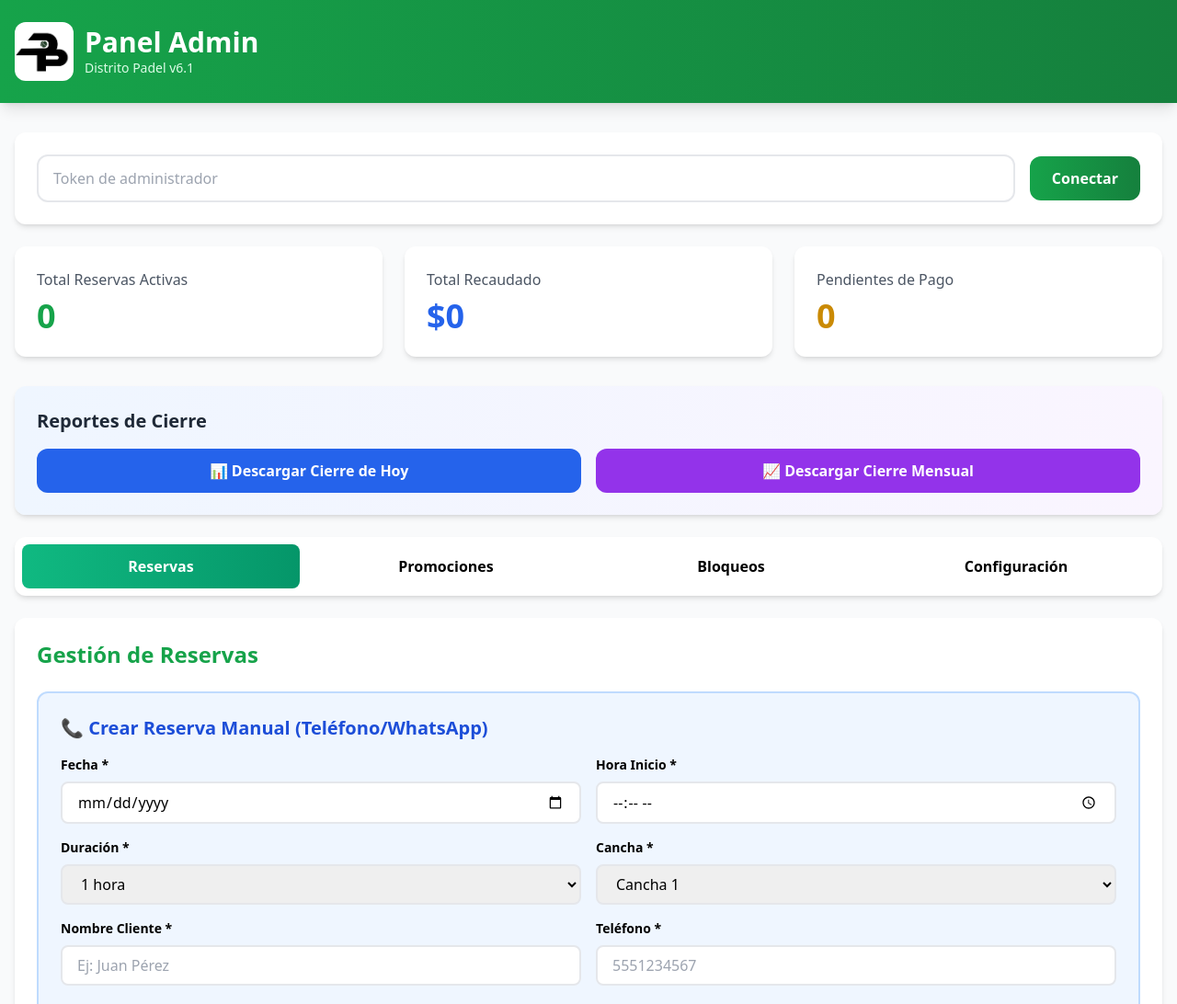
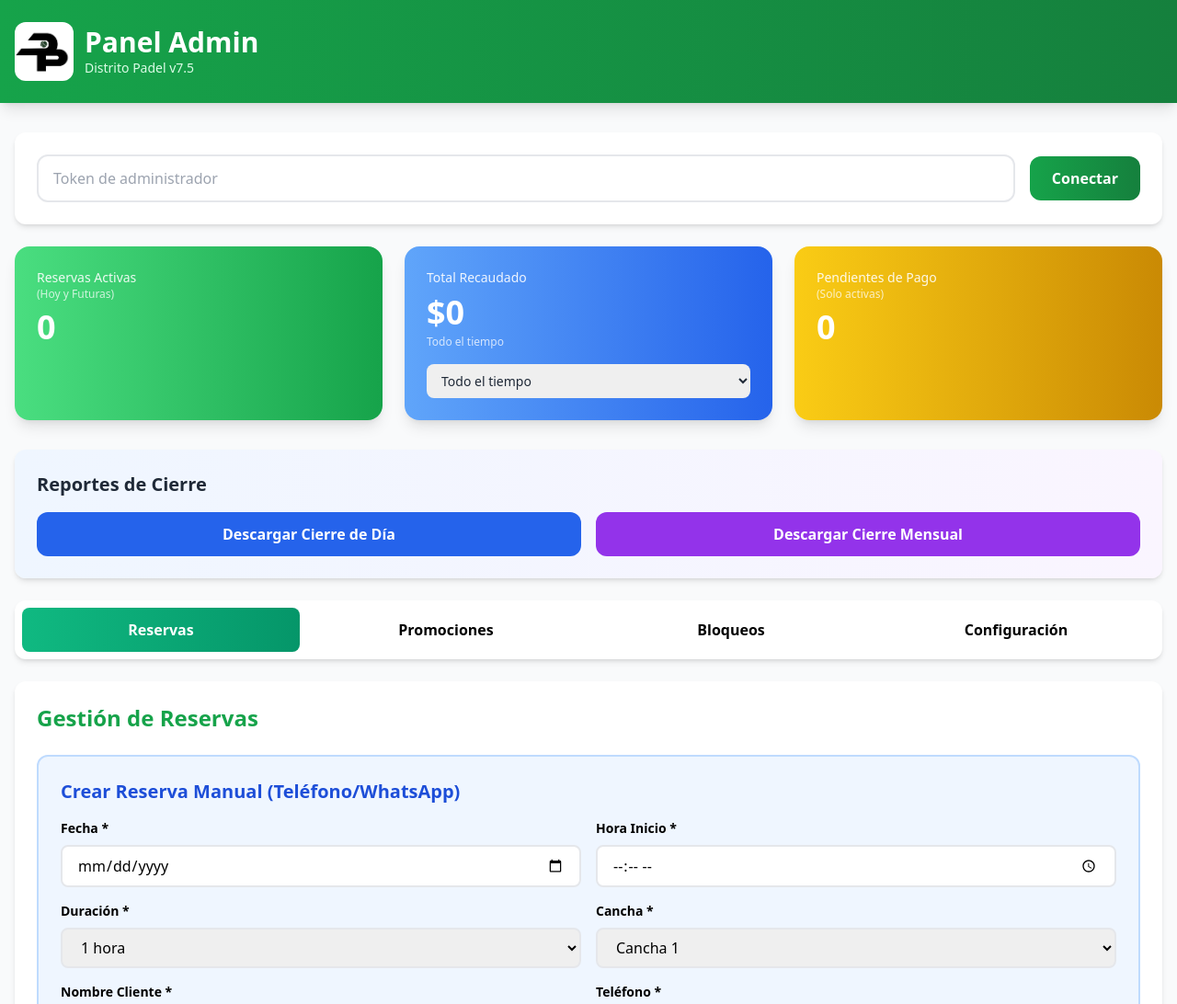
Before and after one commit to sabanazito3-star/distrito-padel, a website: page public/admin.html in a window 1280 px wide. Shown: the top 1092 px of the page at 92% size. Drawn offline with nearby package versions, Linux system fonts and the light colour scheme; no server answers.

Commit message:
Admin: remove emojis

```diff
--- a/public/admin.html
+++ b/public/admin.html
@@ -19,7 +19,7 @@
                     <img src="logo.jpg" alt="Distrito Padel" class="w-16 h-16 rounded-xl">
                     <div>
                         <h1 class="text-3xl font-bold">Panel Admin</h1>
-                        <p class="text-sm text-green-100">Distrito Padel v6.1</p>
+                        <p class="text-sm text-green-100">Distrito Padel v7.5</p>
                     </div>
                 </div>
                 <div id="lastUpdate" class="text-sm text-green-100"></div>
@@ -41,17 +41,57 @@
 
             <!-- Stats -->
             <div class="grid grid-cols-1 md:grid-cols-3 gap-6 mb-8">
-                <div class="bg-white rounded-xl shadow-md p-6">
-                    <p class="text-gray-600 mb-2">Total Reservas Activas</p>
-                    <p id="statReservas" class="text-4xl font-bold text-green-600">0</p>
+                <!-- Reservas Activas (solo futuras/hoy) -->
+                <div class="bg-gradient-to-r from-green-400 to-green-600 rounded-2xl p-6 text-white shadow-lg">
+                    <div>
+                        <p class="text-sm opacity-90">Reservas Activas</p>
+                        <p class="text-xs opacity-75">(Hoy y Futuras)</p>
+                        <p id="statReservas" class="text-4xl font-bold mt-2">0</p>
+                    </div>
                 </div>
-                <div class="bg-white rounded-xl shadow-md p-6">
-                    <p class="text-gray-600 mb-2">Total Recaudado</p>
-                    <p id="statRecaudado" class="text-4xl font-bold text-blue-600">$0</p>
+
+                <!-- Total Recaudado con Filtros -->
+                <div class="bg-gradient-to-r from-blue-400 to-blue-600 rounded-2xl p-6 text-white shadow-lg">
+                    <div class="mb-2">
+                        <p class="text-sm opacity-90">Total Recaudado</p>
+                        <p id="statRecaudado" class="text-4xl font-bold mt-2">$0</p>
+                        <p class="text-xs opacity-75 mt-1" id="filtroTotalLabel">Todo el tiempo</p>
+                    </div>
+
+                    <!-- Controles de Filtro -->
+                    <div class="mt-4 space-y-2">
+                        <select id="filtroTotalTipo" onchange="cambiarFiltroTotal()" class="w-full px-3 py-2 rounded-lg text-gray-800 text-sm">
+                            <option value="todo">Todo el tiempo</option>
+                            <option value="fecha">Fecha específica</option>
+                            <option value="rango">Rango de fechas</option>
+                        </select>
+
+                        <!-- Filtro por fecha única -->
+                        <div id="filtroFechaDiv" class="hidden">
+                            <input type="date" id="filtroFechaUnica" class="w-full px-3 py-2 rounded-lg text-gray-800 text-sm">
+                            <button onclick="aplicarFiltroFecha()" class="w-full mt-2 px-3 py-2 bg-white text-blue-600 rounded-lg text-sm font-bold hover:bg-gray-100">
+                                Aplicar
+                            </button>
+                        </div>
+
+                        <!-- Filtro por rango -->
+                        <div id="filtroRangoDiv" class="hidden space-y-2">
+                            <input type="date" id="filtroFechaInicio" placeholder="Desde" class="w-full px-3 py-2 rounded-lg text-gray-800 text-sm">
+                            <input type="date" id="filtroFechaFin" placeholder="Hasta" class="w-full px-3 py-2 rounded-lg text-gray-800 text-sm">
+                            <button onclick="aplicarFiltroRango()" class="w-full px-3 py-2 bg-white text-blue-600 rounded-lg text-sm font-bold hover:bg-gray-100">
+                                Aplicar
+                            </button>
+                        </div>
+                    </div>
                 </div>
-                <div class="bg-white rounded-xl shadow-md p-6">
-                    <p class="text-gray-600 mb-2">Pendientes de Pago</p>
-                    <p id="statPendientes" class="text-4xl font-bold text-yellow-600">0</p>
+
+                <!-- Pendientes de Pago -->
+                <div class="bg-gradient-to-r from-yellow-400 to-yellow-600 rounded-2xl p-6 text-white shadow-lg">
+                    <div>
+                        <p class="text-sm opacity-90">Pendientes de Pago</p>
+                        <p class="text-xs opacity-75">(Solo activas)</p>
+                        <p id="statPendientes" class="text-4xl font-bold mt-2">0</p>
+                    </div>
                 </div>
             </div>
 
@@ -61,11 +101,11 @@
                 <div class="grid grid-cols-1 md:grid-cols-2 gap-4">
                     <button onclick="descargarReporteDia()"
                             class="px-6 py-3 bg-blue-600 text-white rounded-xl font-bold hover:bg-blue-700 hover:shadow-lg">
-                        📊 Descargar Cierre de Hoy
+                        Descargar Cierre de Día
                     </button>
                     <button onclick="descargarReporteMes()"
                             class="px-6 py-3 bg-purple-600 text-white rounded-xl font-bold hover:bg-purple-700 hover:shadow-lg">
-                        📈 Descargar Cierre Mensual
+                        Descargar Cierre Mensual
                     </button>
                 </div>
             </div>
@@ -96,7 +136,7 @@
 
                 <!-- Formulario Crear Reserva Manual -->
                 <div class="bg-blue-50 border-2 border-blue-200 rounded-xl p-6 mb-6">
-                    <h3 class="text-xl font-bold mb-4 text-blue-700">📞 Crear Reserva Manual (Teléfono/WhatsApp)</h3>
+                    <h3 class="text-xl font-bold mb-4 text-blue-700">Crear Reserva Manual (Teléfono/WhatsApp)</h3>
                     <div class="grid grid-cols-1 md:grid-cols-2 gap-4 mb-4">
                         <div>
                             <label class="block text-sm font-bold mb-2">Fecha *</label>
```
